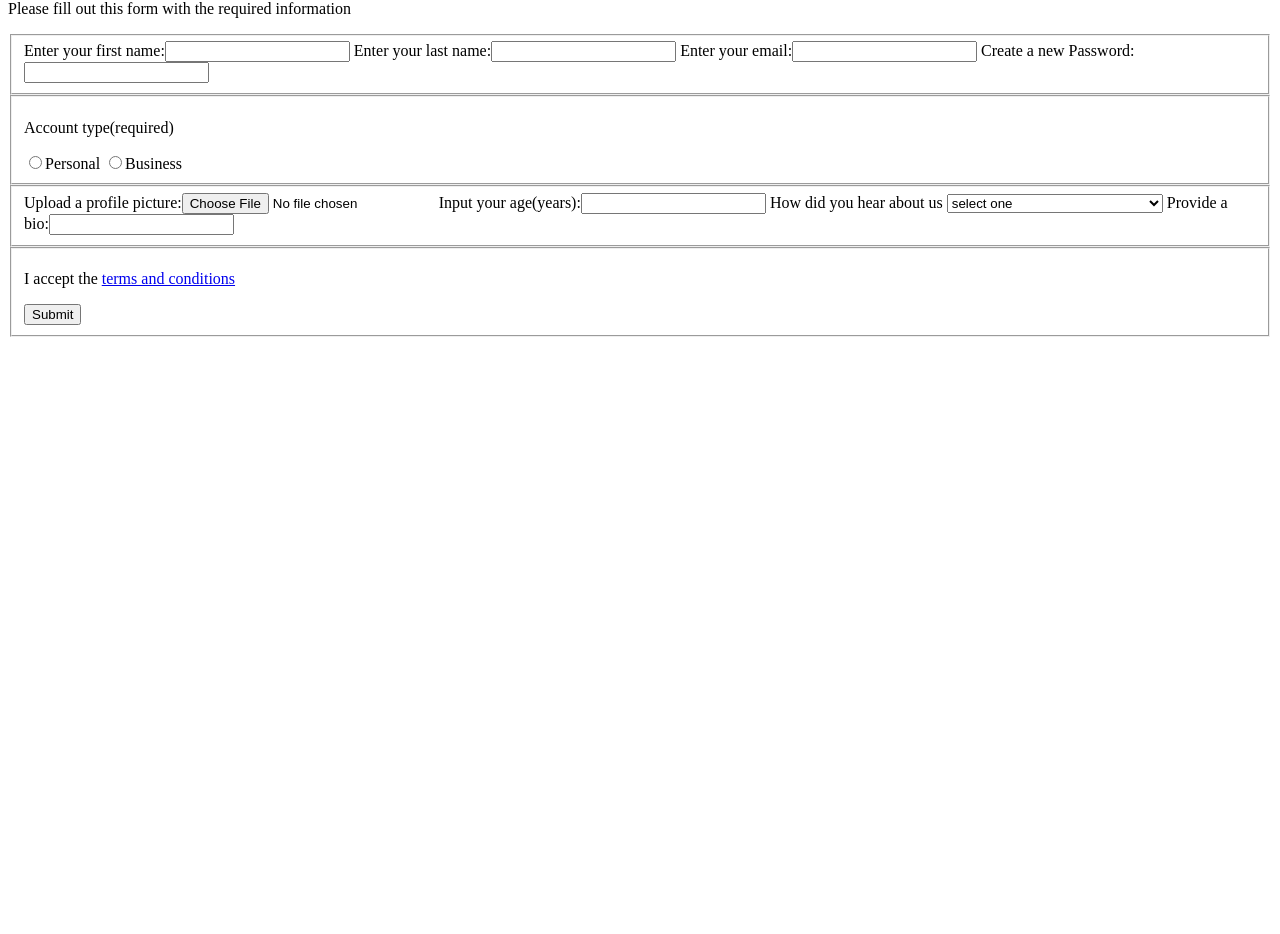
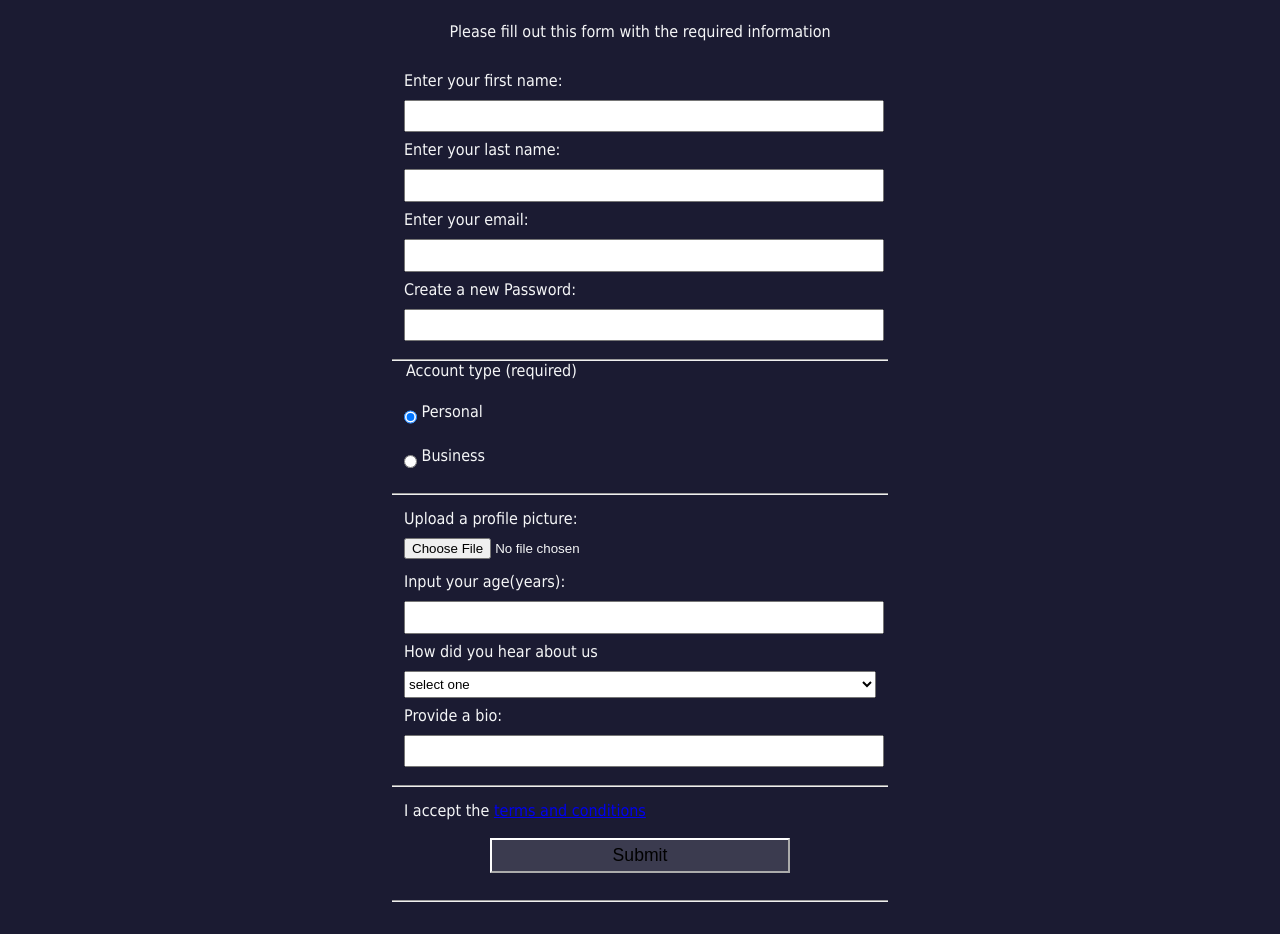
Before and after one commit to Ronnitok/regestration_form, a plain HTML site: page index.html in a window 1280 px wide. Shown: the part 80-1014 px from the top of the page. Before the commit the page ends 800 px from the top, so only its background shows below. Drawn offline with Linux system fonts and the light colour scheme.

Commit message:
corrected my css

```diff
--- a/index.html
+++ b/index.html
@@ -11,20 +11,21 @@
 <p>Please fill out this form with the required information</p>
 <form>
     <fieldset>
-    <label>Enter your first name:</label><input type="text">
-    <label>Enter your last name:</label><input type="text">
-    <label>Enter your email:</label><input type="text">
-    <label>Create a new Password:</label><input type="text">
+    <label>Enter your first name: <input type="text"></label>
+    <label>Enter your last name: <input type="text"></label>
+    <label>Enter your email: <input type="email"></label>
+    <label>Create a new Password: <input type="password"></label>
 </fieldset>
 <fieldset>
-    <p>Account type(required)</p>
-    <input type="radio"><label>Personal</label>
-    <input type="radio"><label>Business</label>
+    <legend>Account type (required)</legend>
+    <label ><input  type="radio" class="inline" checked /> Personal</label>
+    <label ><input  type="radio"  class="inline" /> Business</label>
   </fieldset>
+
 <fieldset>
-    <label>Upload a profile picture:</label><input type="file">
-    <label>Input your age(years):</label><input type="number">
-    <label>How did you hear about us</label>
+    <label>Upload a profile picture: <input type="file"></label>
+    <label>Input your age(years): <input type="number"></label>
+    <label>How did you hear about us
         <select>
             <option>select one</option>
             <option>free code camp News</option>
@@ -32,11 +33,15 @@
             <option>free code camp forum</option>
             <option>others</option>
         </select>
-    <label>Provide a bio:</label><input type="textarea">
+    </label>
+
+    <label>Provide a bio: <input type="textarea"></label>
 </fieldset>
 <fieldset>
-    <p>I accept the <a href="#">terms and conditions</a></p>
-    <button>Submit</button>
+    <label>
+    I accept the <a href="#">terms and conditions</a>
+    <input type="submit">
+</label>
 </fieldset>
 </form>
 </body>
--- a/styles.css
+++ b/styles.css
@@ -0,0 +1,82 @@
+body {
+    width: 100%;
+    height: 100vh;
+    margin: 0;
+    background-color: #1b1b32;
+    color: #f5f6f7;
+    font-family: Tahoma;
+    font-size: 16px;
+  }
+
+
+h1,p{
+    text-align: center;
+    margin: 1em auto;
+}
+
+label{
+    display: block;
+    margin: 0.5rem 0;
+}
+
+fieldset{
+    border-left: 0px;
+    border-right: 0px;
+    border-top: 0px;
+}
+
+.lasfill{
+    border: 0px;
+}
+
+.rdfill{
+    border-bottom:0px;
+}
+
+button{
+    padding: 5px 25px;
+    width: 200px;
+    background-color: #586d8a;
+}
+
+.inline {
+    width: unset;
+
+    vertical-align: middle;
+  }
+
+
+
+.inline{
+    display: inline;
+  }
+
+  input[type="submit"]{
+
+  display: block;
+  width: 60%;
+  margin: 1em auto;
+  height: 2em;
+  font-size: 1.1rem;
+  background-color: #3b3b4f;
+  border-color: white;
+  min-width: 300px;
+  }
+
+
+form {
+    width: 60vw;
+    max-width: 500px;
+    min-width: 300px;
+    margin: 0 auto;
+    padding-bottom: 2em;
+  }
+
+
+input,
+textarea,
+select {
+  margin: 10px 0 0 0;
+  width: 100%;
+  min-height: 2em;
+}
```
Lines whose indentation alone changed are shown as unchanged.
